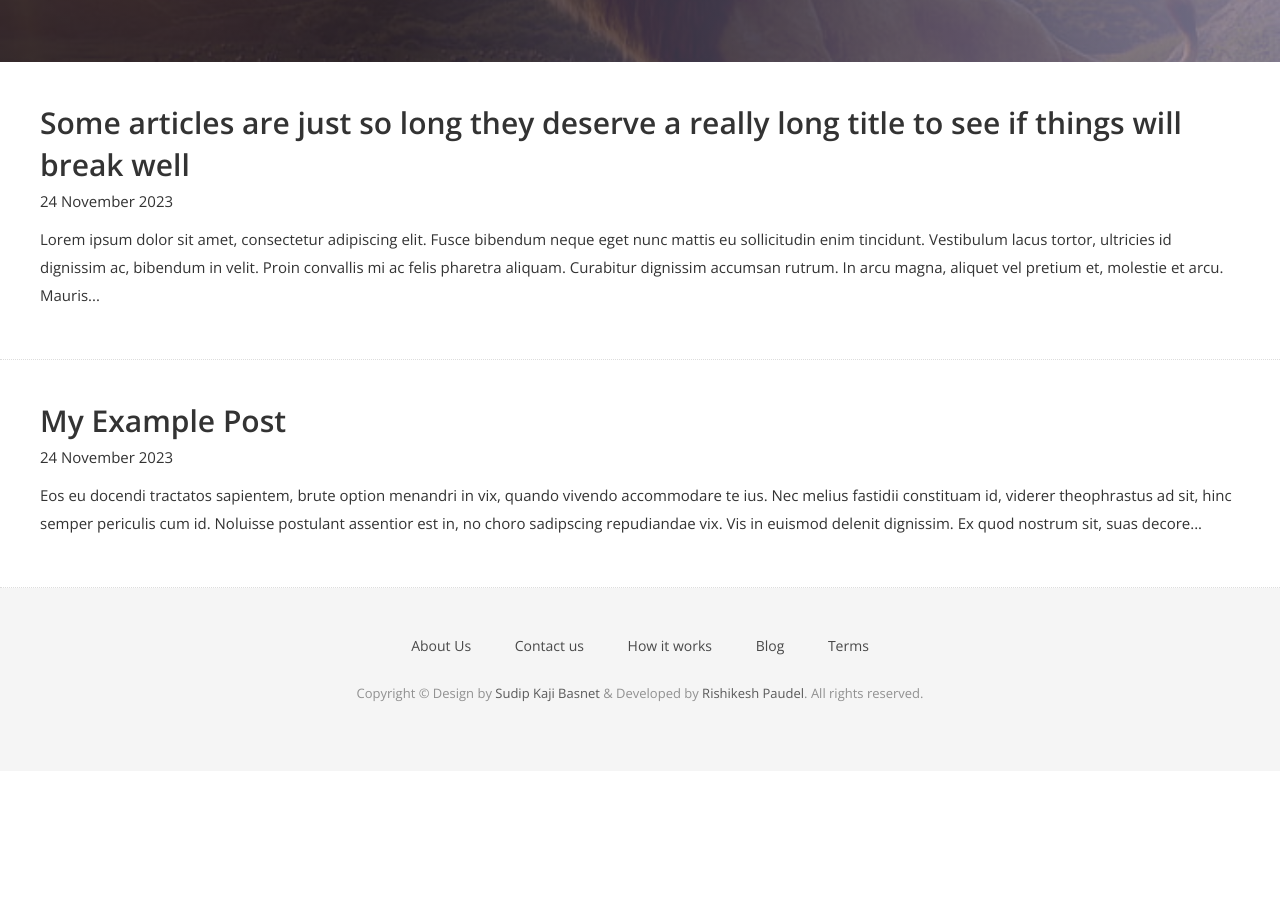
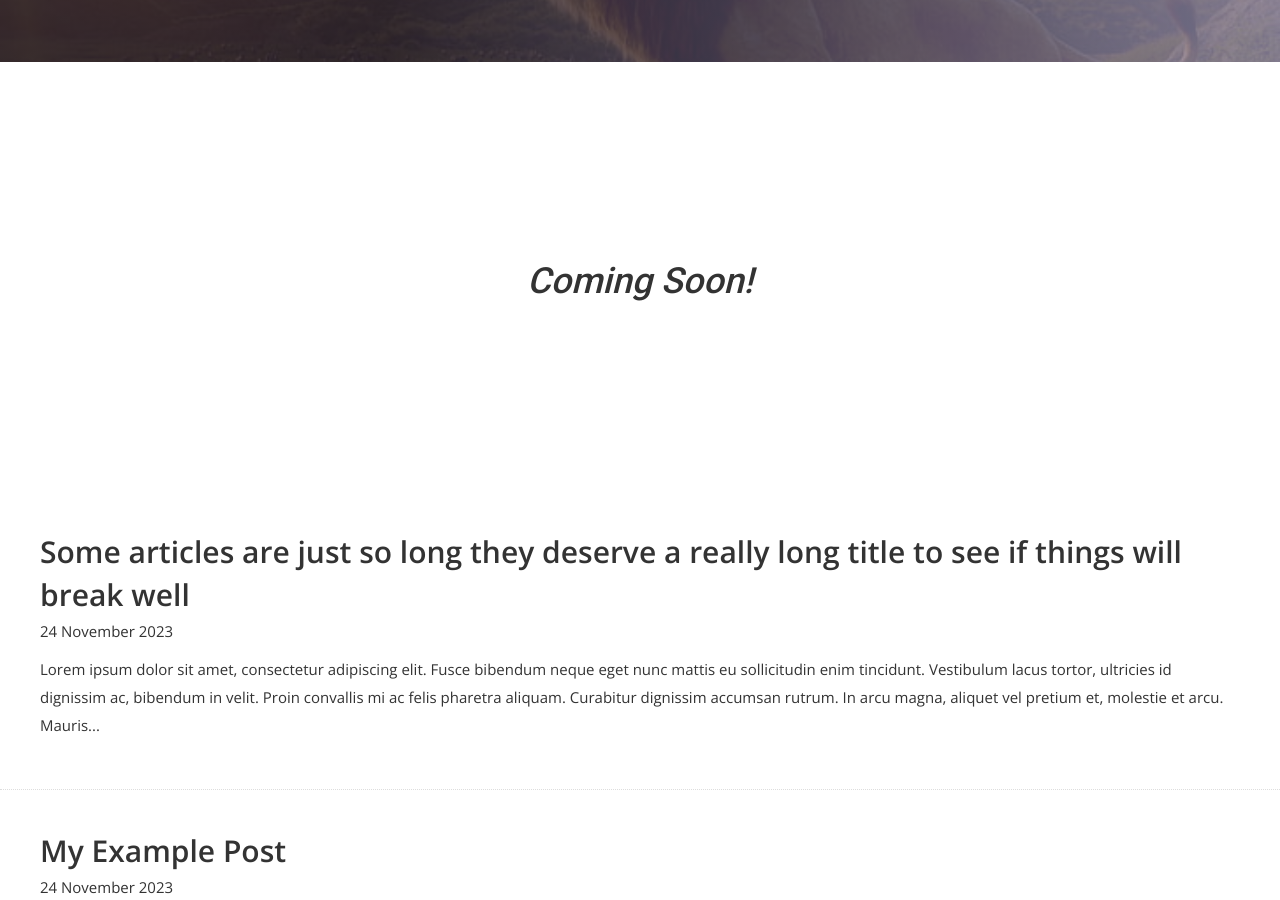
Before and after one commit to Rishikesh0523/Leo-Club-Pulchowk, a Jekyll site: the page built from blog.html, in a window 1280 px wide and 900 px high, scrolled down 398 px. Built offline with Jekyll 4.4.1, drawn with Linux system fonts in a browser that asks for light colours; nearby versions of some CDN libraries; some web fonts are replaced; before the commit the page ends 1169 px from its top, so only the background shows below that.

Commit message:
Blog section edit gareko

```diff
--- a/blog.html
+++ b/blog.html
@@ -16,6 +16,13 @@ permalink: /blog/
     </div>
   </div>
 </section>
+
+<section>
+  <div style="display: flex; justify-content: center; padding-top: 20vh; padding-bottom: 20vh;">
+    <h1><i>Coming Soon!</i></h1>
+  </div>
+</section>
+
 {% for post in site.posts %}
 <div class="post-area">
   <a href="{{ post.url | prepend: site.baseurl }}" class="bold">{{ post.title }}</a>
```
